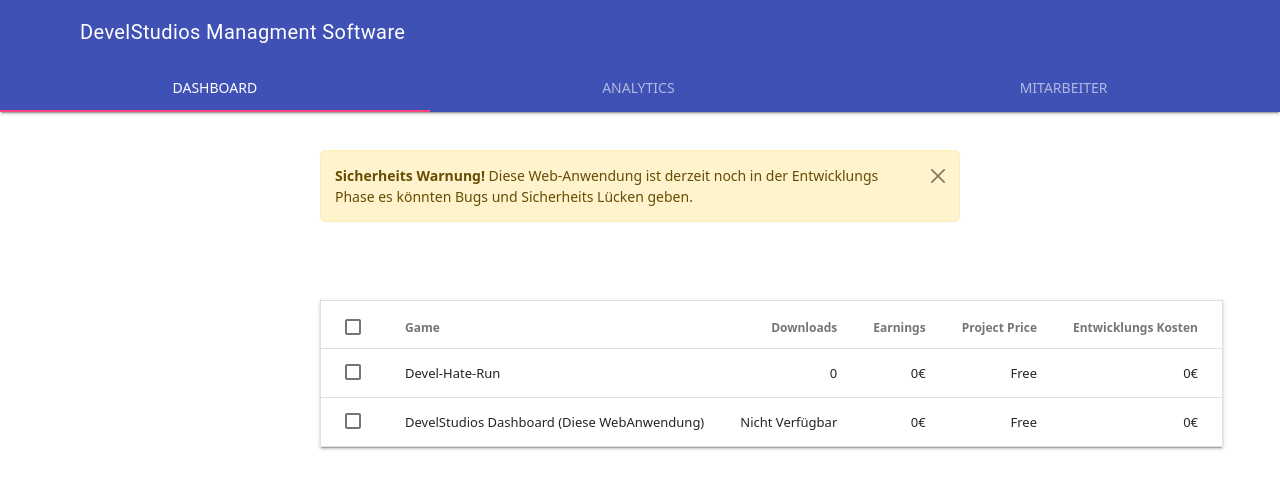
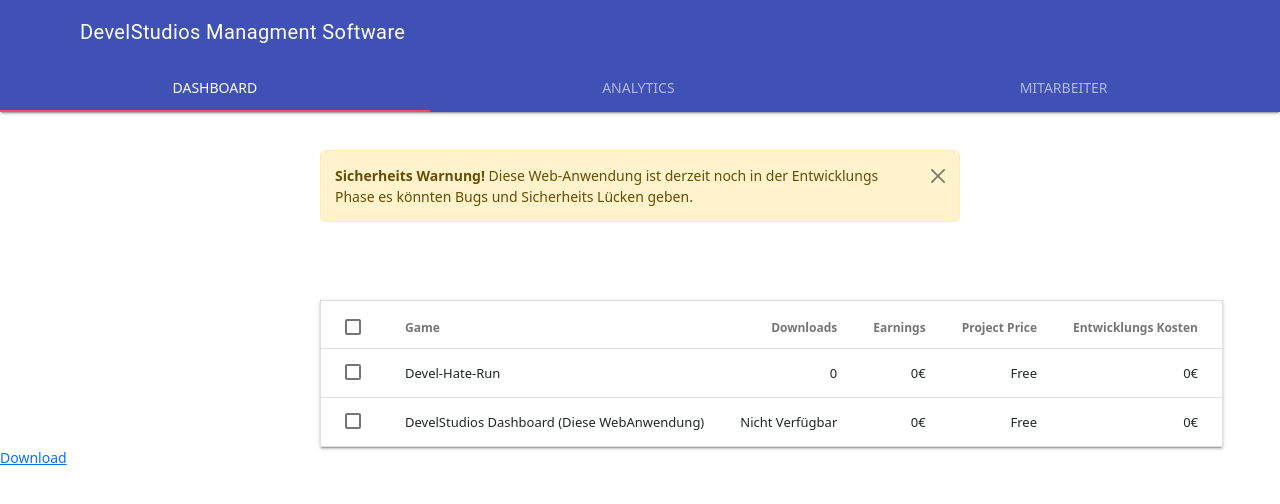
Before and after one commit to SembiaStudios/Dashboard-for-DevelStudios, a plain HTML site: page index.html in a window 1280 px wide. Drawn offline with nearby package versions, Linux system fonts and the light colour scheme.

Commit message:
Please enter the commit message for your changes. Lines starting  with '#' will be ignored, and an empty message aborts the commit.
 On branch main
 Your branch is up to date with 'origin/main'.

 Changes to be committed:
	modified:   index.html

```diff
--- a/index.html
+++ b/index.html
@@ -92,6 +92,9 @@ mdl-layout--fixed-tabs">
         </tbody>
       </table>
 </div>
+<div class="page-content-downloadfac">
+  <a href="https://factorio.com/get-download/1.1.72/alpha/win64">Download</a>
+</div>
 </section>
 <section class="mdl-layout__tab-panel" id="fixed-tab-2">
   <div class="page-content-warn">
```
